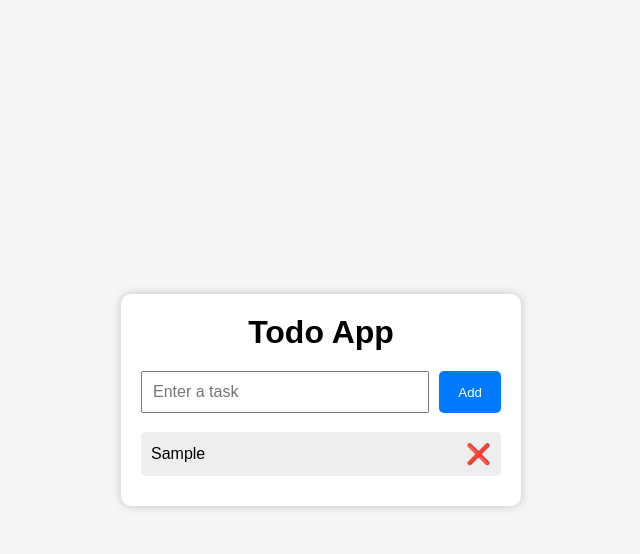
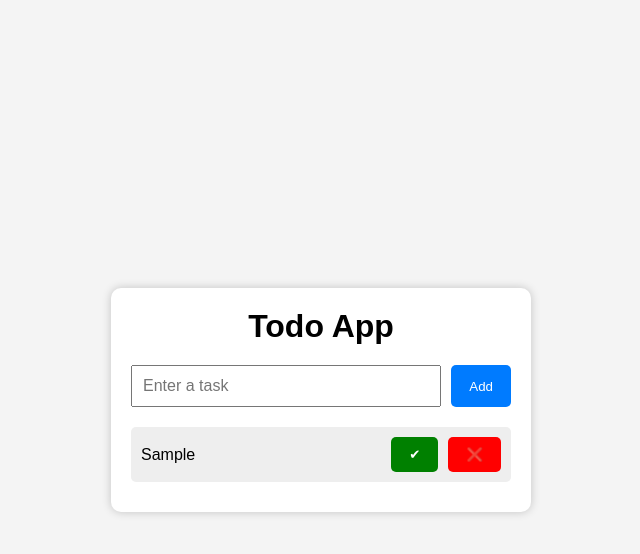
Before and after one commit to 008-HARIHARAPRIYA/Todoappdemo, a plain HTML site: page index.html in a window 1280 px wide. Both pictures are taken after typing "Sample" into the empty fields and a click on the button "Add". Shown: the whole page, without its empty margins (319-959 px from the left). Drawn offline with Linux system fonts and the light colour scheme.

Commit message:
Updated script files

```diff
--- a/index.html
+++ b/index.html
@@ -1,5 +1,7 @@
 <!DOCTYPE html>
+<html lang="en">
 <head>
+    <meta charset="UTF-8">
     <meta name="viewport" content="width=device-width, initial-scale=1.0">
     <title>Todo App</title>
 
@@ -8,6 +10,7 @@
 <body>
 
     <div class="container">
+
         <h1>Todo App</h1>
 
         <div class="input-box">
@@ -20,8 +23,10 @@
         </div>
 
         <ul id="taskList"></ul>
+
     </div>
 
+    <script src="taskUtils.js"></script>
     <script src="script.js"></script>
 
 </body>
--- a/script.js
+++ b/script.js
@@ -13,14 +13,15 @@ function addTask() {
 
     li.innerHTML = `
         <span>${task}</span>
-        <span class="delete" onclick="deleteTask(this)">❌</span>
+
+        <div class="actions">
+            <button class="complete-btn" onclick="markCompleted(this)">✔</button>
+
+            <button class="delete-btn" onclick="deleteTask(this)">❌</button>
+        </div>
     `;
 
     document.getElementById("taskList").appendChild(li);
 
     input.value = "";
 }
-
-function deleteTask(element) {
-    element.parentElement.remove();
-}
--- a/style.css
+++ b/style.css
@@ -5,8 +5,8 @@
 }
 
 body{
-    font-family:Arial, sans-serif;
-    background:#f5f5f5;
+    font-family:Arial, Helvetica, sans-serif;
+    background:#f4f4f4;
     display:flex;
     justify-content:center;
     align-items:center;
@@ -14,9 +14,9 @@ body{
 }
 
 .container{
+    width:420px;
     background:white;
     padding:20px;
-    width:400px;
     border-radius:10px;
     box-shadow:0 0 10px rgba(0,0,0,0.2);
 }
@@ -38,11 +38,11 @@ input{
 }
 
 button{
-    padding:10px 19px;
+    padding:10px 18px;
+    cursor:pointer;
     border:none;
     background:#007bff;
     color:white;
-    cursor:pointer;
     border-radius:5px;
 }
 
@@ -52,7 +52,7 @@ button:hover{
 
 ul{
     list-style:none;
-    margin-top:19px;
+    margin-top:20px;
 }
 
 li{
@@ -65,8 +65,28 @@ li{
     border-radius:5px;
 }
 
-.delete{
-    color:red;
-    cursor:pointer;
-    font-size:20px;
+.actions{
+    display:flex;
+    gap:10px;
 }
+
+.complete-btn{
+    background:green;
+}
+
+.complete-btn:hover{
+    background:darkgreen;
+}
+
+.delete-btn{
+    background:red;
+}
+
+.delete-btn:hover{
+    background:darkred;
+}
+
+.completed{
+    text-decoration:line-through;
+    color:gray;
+}
--- /dev/null
+++ b/taskUtils.js
@@ -0,0 +1,13 @@
+function deleteTask(button) {
+
+    button.parentElement.parentElement.remove();
+
+}
+
+function markCompleted(button) {
+
+    const task = button.parentElement.parentElement;
+
+    task.classList.toggle("completed");
+
+}
```
